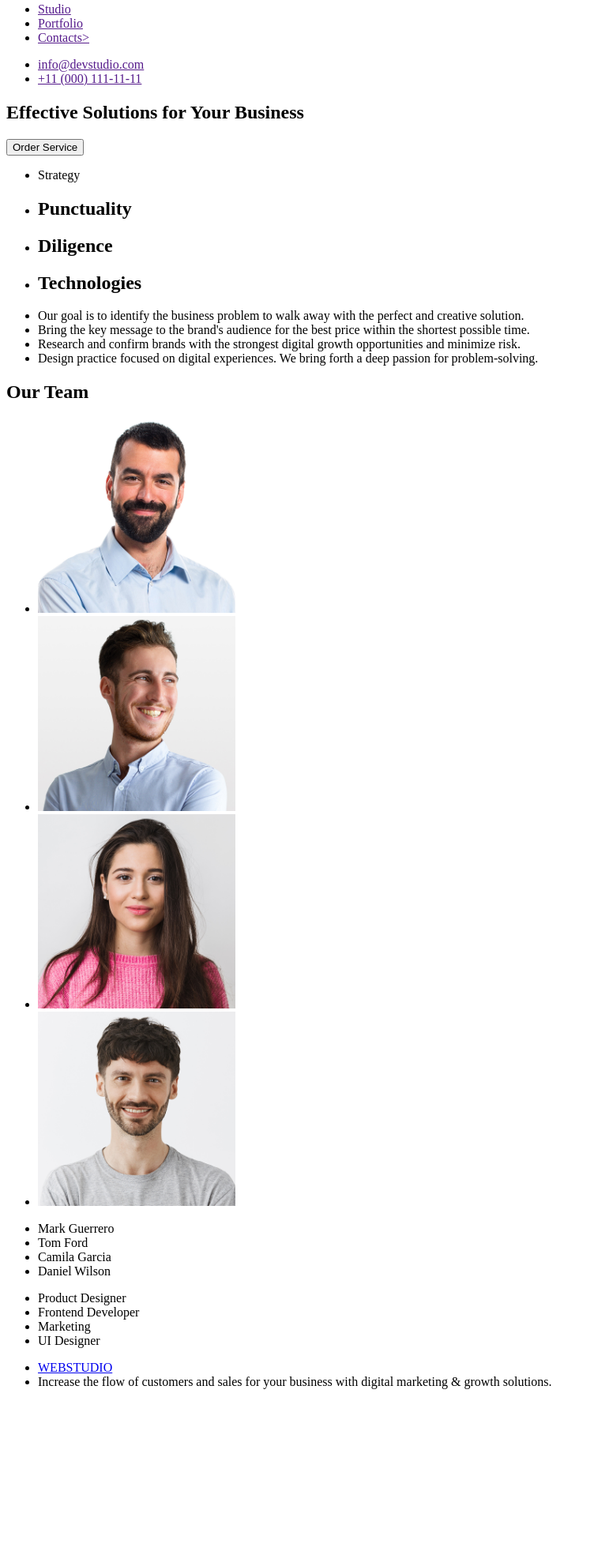
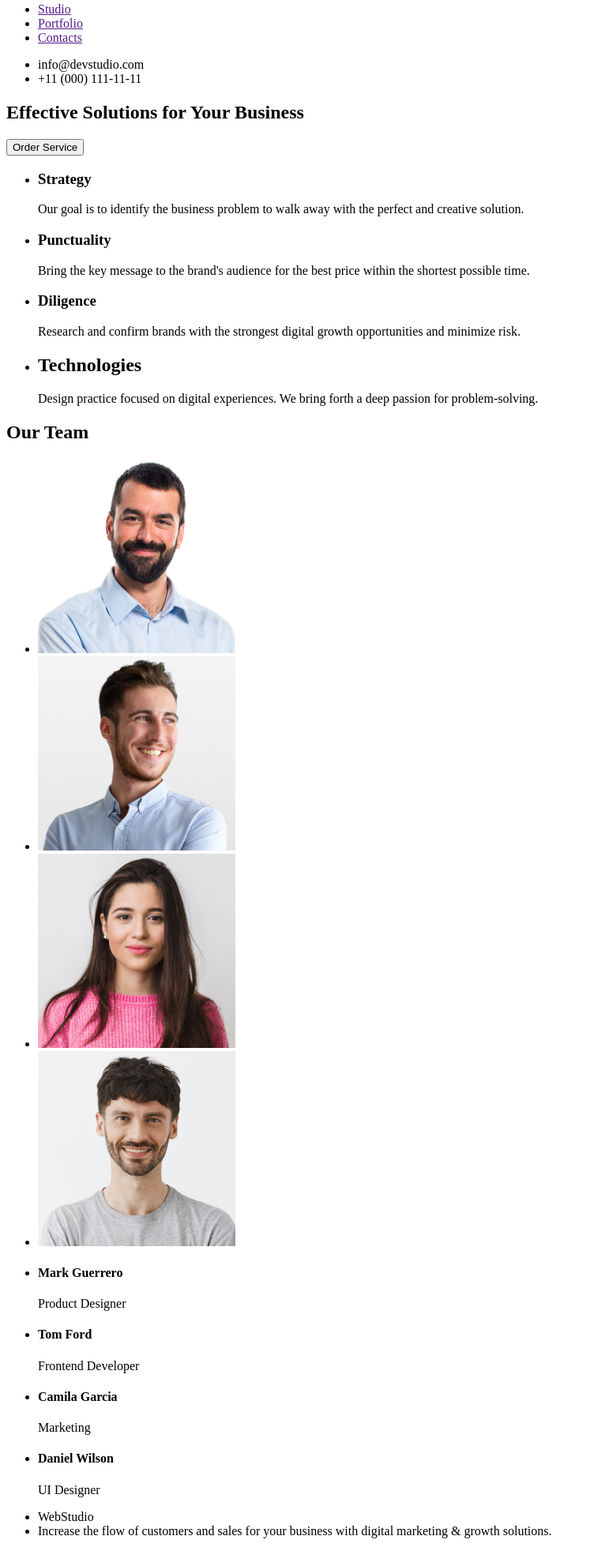
Before and after one commit to pancheshnyi/goit-markup-hw-01, a plain HTML site: page index.html in a window 1280 px wide. Shown: the part 39-2003 px from the top of the page at 79% size, without its empty margins (0-752 px from the left). Before the commit the page ends 1814 px from the top, so only its background shows below. Drawn offline with Linux system fonts and the light colour scheme.

Commit message:
section1

```diff
--- a/index.html
+++ b/index.html
@@ -13,13 +13,13 @@
         <ul>
           <li><a href="">Studio</a></li>
           <li><a href="">Portfolio</a></li>
-          <li><a href="">Contacts></a></li>
+          <li><a href="">Contacts</a></li>
         </ul>
       </nav>
 
       <ul>
-        <li><a href="">info@devstudio.com</a></li>
-        <li><a href="">+11 (000) 111-11-11</a></li>
+        <li>info@devstudio.com</li>
+        <li>+11 (000) 111-11-11</li>
       </ul>
     </header>
 
@@ -31,28 +31,33 @@
 
       <section>
         <ul>
-          <li>Strategy</li>
-          <li><h2>Punctuality</h2></li>
-          <li><h2>Diligence</h2></li>
-          <li><h2>Technologies</h2></li>
-        </ul>
-
-        <ul>
           <li>
+            <h3>Strategy</h3>
+            <p>
               Our goal is to identify the business problem to walk away with the
               perfect and creative solution.
+            </p>
           </li>
           <li>
+            <h3>Punctuality</h3>
+            <p>
               Bring the key message to the brand's audience for the best price
               within the shortest possible time.
+            </p>
           </li>
           <li>
+            <h3>Diligence</h3>
+            <p>
               Research and confirm brands with the strongest digital growth
               opportunities and minimize risk.
+            </p>
           </li>
           <li>
+            <h2>Technologies</h2>
+            <p>
               Design practice focused on digital experiences. We bring forth a
               deep passion for problem-solving.
+            </p>
           </li>
         </ul>
       </section>
@@ -71,24 +76,31 @@
         </ul>
 
         <ul>
-          <li>Mark Guerrero</li>
-          <li>Tom Ford</li>
-          <li>Camila Garcia</li>
-          <li>Daniel Wilson</li>
+          <li>
+            <h4>Mark Guerrero</h4>
+            <p>Product Designer</p>
+          </li>
+          <li>
+            <h4>Tom Ford</h4>
+            <p>Frontend Developer</p>
+          </li>
+          <li>
+            <h4>Camila Garcia</h4>
+            <p>Marketing</p>
+          </li>
+          <li>
+            <h4>Daniel Wilson</h4>
+            <p>UI Designer</p>
+          </li>
         </ul>
 
-        <ul>
-          <li>Product Designer</li>
-          <li>Frontend Developer</li>
-          <li>Marketing</li>
-          <li>UI Designer</li>
         </ul>
       </section>
     </main>
 
     <footer>
       <ul>
-        <li><a href="/">WEBSTUDIO</a></li>
+        <li>WebStudio</li>
         <li>
           Increase the flow of customers and sales for your business with
           digital marketing & growth solutions.
```
Lines whose indentation alone changed are shown as unchanged.
